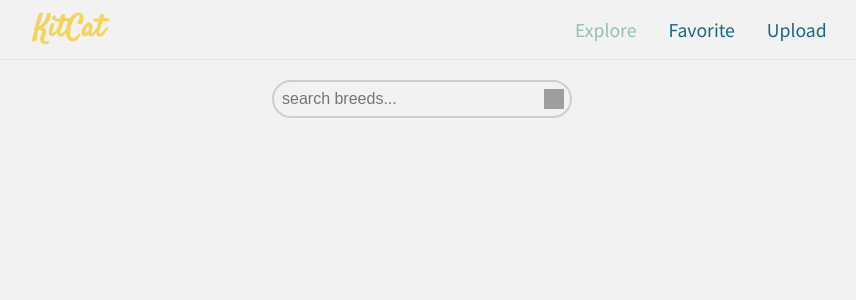
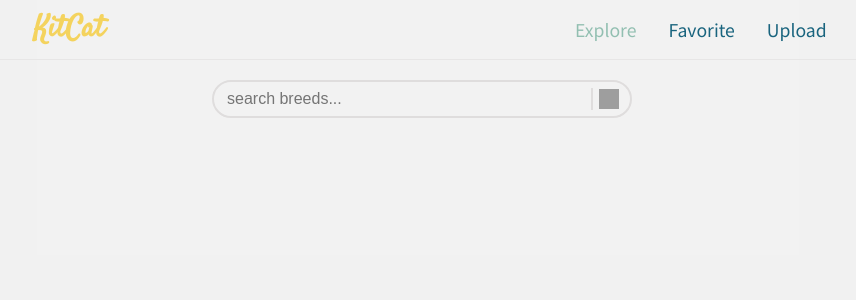
Before and after one commit to pooppicker/cat-world, a Vue app: page /#/ in a window 1280 px wide. Shown: the top 300 px of the page, without its empty margins (218-1074 px from the left). Built offline with nearby package versions, Linux system fonts and the light colour scheme; grey boxes are pictures that could not be loaded.

Commit message:
add search bar on home page

```diff
--- a/src/views/Home.vue
+++ b/src/views/Home.vue
@@ -28,35 +28,44 @@
 <style lang="scss">
 @import "../assets/scss/colorAndSize.scss";
 
+// ------ Main ------
 .search-bar {
   // outline: 1px solid black;
   padding-top: 5rem;
   display: flex;
   align-items: center;
   justify-content: center;
-  width: 100%;
-
   .search-container {
     display: flex;
     justify-content: space-between;
     align-items: center;
-    // outline: 1px solid black;
-    border: 2px solid rgb(207, 206, 206);
+    border: 2px solid rgb(223, 221, 221);
     border-radius: 50px;
+    padding: 0 5px;
     width: 300px;
     .search-input {
       width: 100%;
       padding: 0.5rem;
       font-size: 1rem;
+      color: rgb(134, 133, 133);
       background: transparent;
+    }
+    .btn-search {
+      border-left: 2px solid rgb(223, 221, 221);
+      img {
+        width: 20px;
+        height: 20px;
+      }
     }
   }
 }
-.search {
-  img {
-    width: 20px;
-    height: 20px;
-    font-weight: 900;
+
+// ------ Large Screen ------
+@media screen and (min-width: 768px) {
+  .search-bar {
+    .search-container {
+      width: 420px;
+    }
   }
 }
 </style>
```
